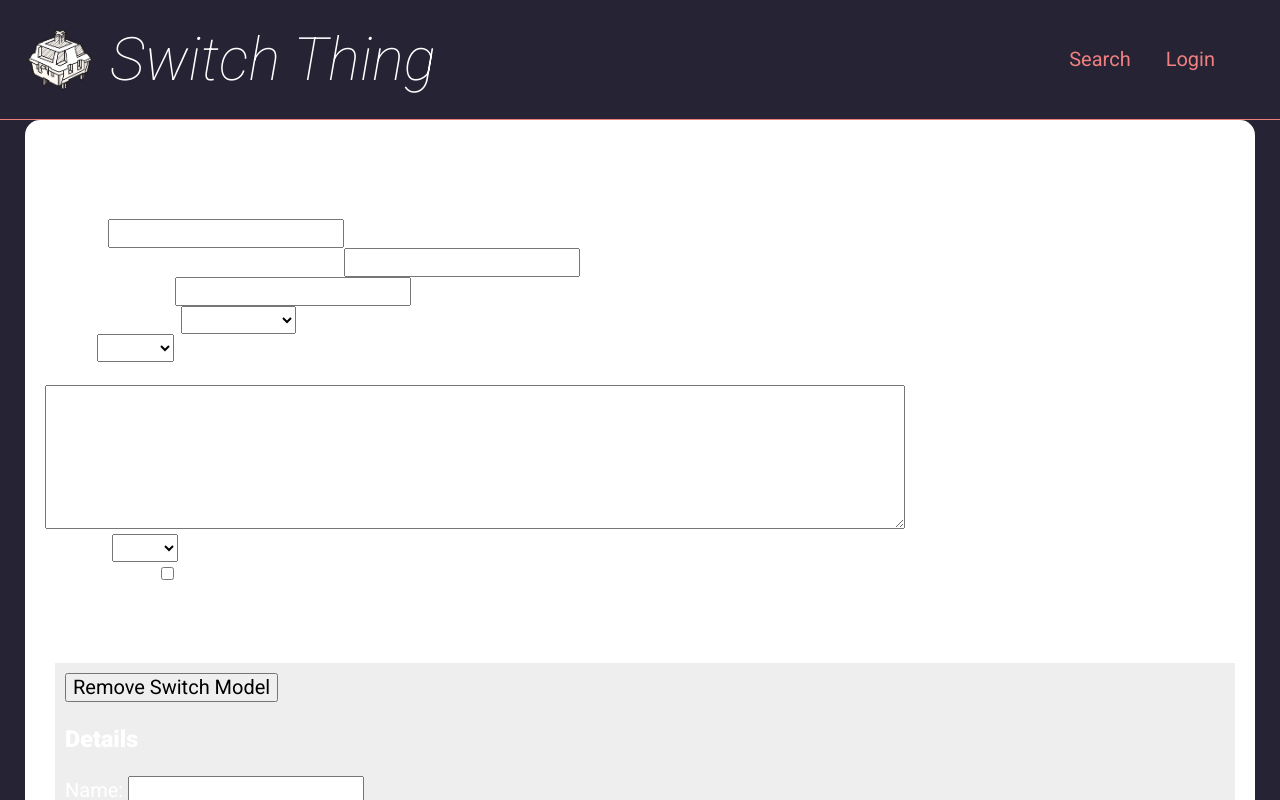
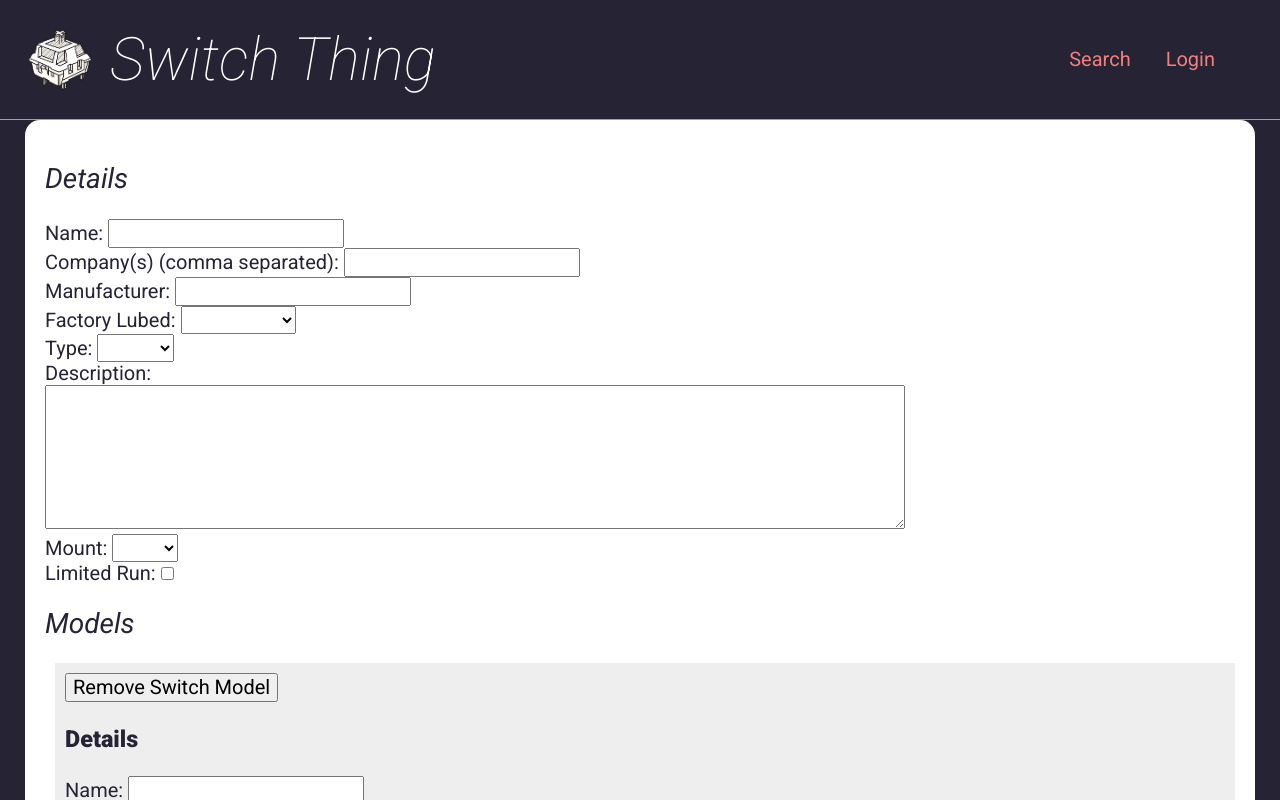
Before and after one commit to ampp33/switch-thing, a Vue app: page /new in a window 1280 px wide. Shown: the top 800 px of the page. Built offline with nearby package versions, Linux system fonts and the light colour scheme; no server answers; the database is empty.

Commit message:
made edit page readable

```diff
--- a/src/components/ui/Card.vue
+++ b/src/components/ui/Card.vue
@@ -6,6 +6,7 @@
 
 <style scoped>
 .card {
+    color: #262335;
     background-color: white;
     padding: 20px;
     border-radius: 15px;
```
